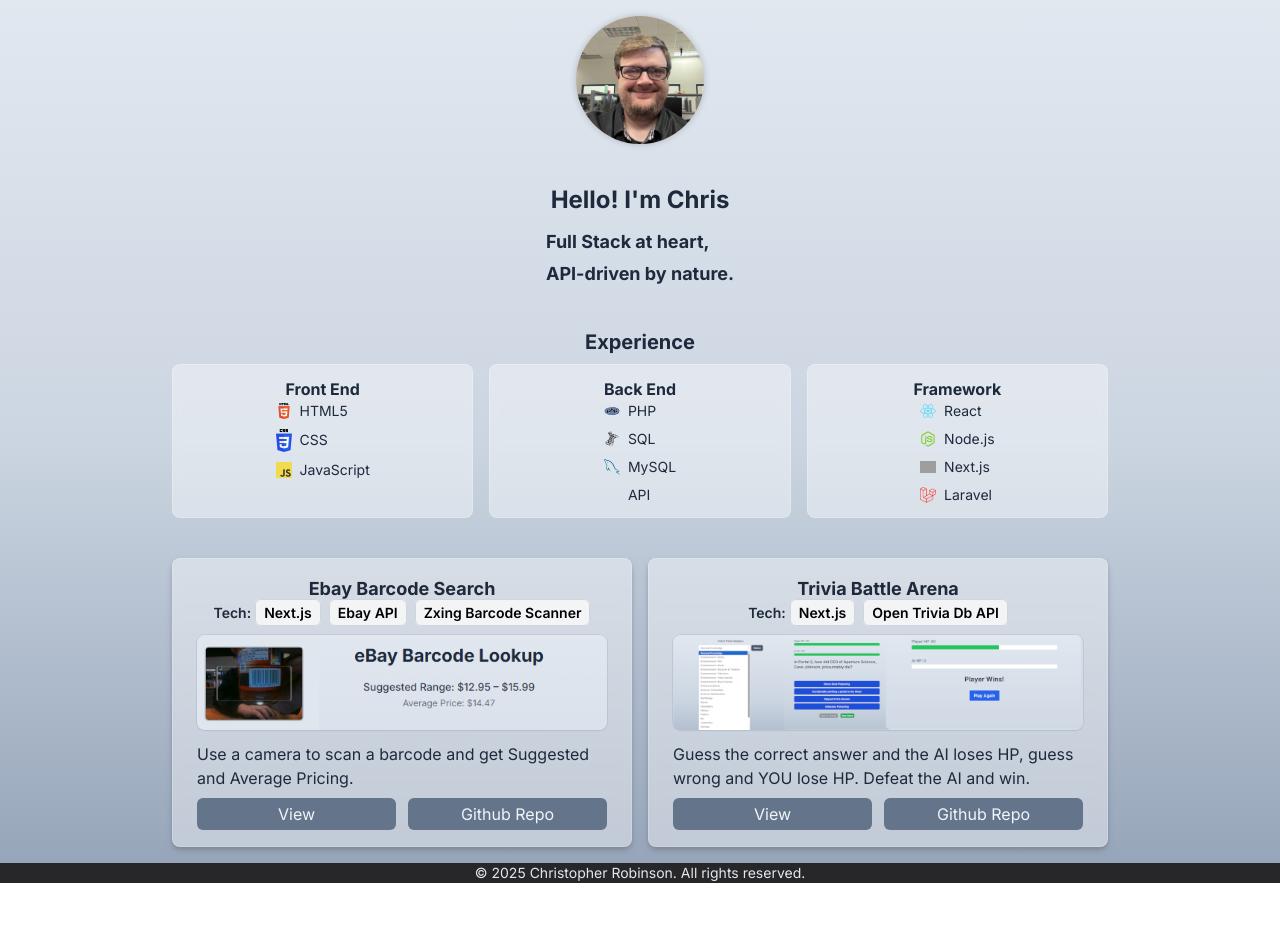
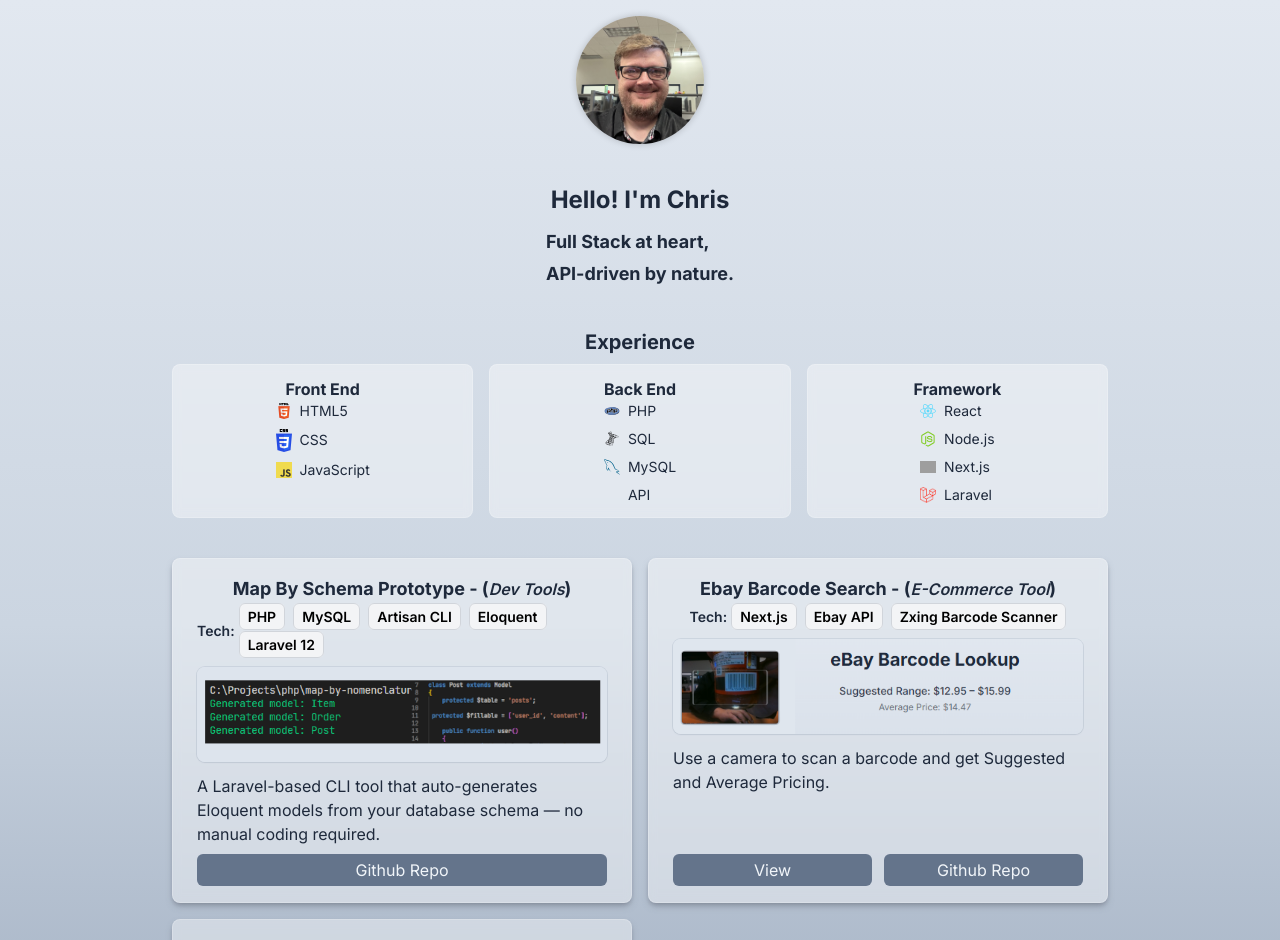
Before and after one commit to chrisrob210/chriserino.com, a Next.js app: page / in a window 1280 px wide. Shown: the top 940 px of the page. Before the commit the page ends 883 px from the top, so only its background shows below. Built offline with nearby package versions, Linux system fonts and the light colour scheme; grey boxes are pictures that could not be loaded.

Commit message:
added mbn project

```diff
--- a/components/RepoCard.tsx
+++ b/components/RepoCard.tsx
@@ -40,7 +40,10 @@
         >
             {/* Title + Tech */}
             <div>
-                <div className="text-lg font-bold text-center">{repo.title}</div>
+                {/* Title + Category*/}
+                <div className="text-lg font-bold text-center whitespace-nowrap sm:mb-0 md:mb-1">{repo.title} - (<span className="text-base font-semibold italic">{repo.category}</span>)</div>
+
+                {/* Technologies */}
                 <div className="text-sm font-semibold flex flex-col gap-1 sm:flex-row sm:items-center sm:justify-center text-center">
                     <span className="text-center sm:text-left">Tech:</span>
                     <ul className="flex flex-wrap justify-center gap-2 sm:justify-start">
@@ -79,13 +82,13 @@
             {/* Description + Buttons */}
             <div className="flex flex-col justify-between h-full">
                 <div className="mb-2">{repo.description}</div>
-                <div className="grid grid-cols-2 gap-3 mt-auto">
-                    <Link
+                <div className={repo?.href != '' ? "grid grid-cols-2 gap-3 mt-auto" : "flex"}>
+                    {repo?.href != '' && <Link
                         href={repo?.href}
                         className="flex-1 rounded-md px-2 py-1 text-center whitespace-nowrap text-slate-100 bg-slate-500 hover:bg-slate-400"
                     >
                         View
-                    </Link>
+                    </Link>}
                     <Link
                         href={repo?.github}
                         className="flex-1 rounded-md px-2 py-1 text-center whitespace-nowrap text-slate-100 bg-slate-500 hover:bg-slate-400"
--- a/constants/repos.ts
+++ b/constants/repos.ts
@@ -1,6 +1,37 @@
 export const repos = [
     {
+        title: 'Map By Schema Prototype',
+        category: 'Dev Tools',
+        technologies: [
+            {
+                title: 'PHP',
+                href: 'https://www.php.net/docs.php'
+            },
+            {
+                title: 'MySQL',
+                href: 'https://dev.mysql.com/doc/'
+            },
+            {
+                title: 'Artisan CLI',
+                href: 'https://laravel.com/docs/5.0/artisan'
+            },
+            {
+                title: 'Eloquent',
+                href: 'https://laravel.com/docs/5.0/eloquent'
+            },
+            {
+                title: 'Laravel 12',
+                href: 'https://laravel.com/docs/12.x'
+            }
+        ],
+        description: 'A Laravel-based CLI tool that auto-generates Eloquent models from your database schema — no manual coding required.',
+        href: '',
+        image: '/images/repos/mbn1.png',
+        github: 'https://github.com/chrisrob210/map-by-schema-prototype'
+    },
+    {
         title: 'Ebay Barcode Search',
+        category: 'E-Commerce Tool',
         technologies: [
             {
                 title: 'Next.js',
@@ -22,6 +53,7 @@
     },
     {
         title: 'Trivia Battle Arena',
+        category: 'Game',
         technologies: [
             {
                 title: 'Next.js',
--- a/lib/definitions.ts
+++ b/lib/definitions.ts
@@ -11,6 +11,7 @@
 
 export type RepoProps = {
     title: string,
+    category: string,
     technologies: Array<TechnologiesProps>,
     description: string,
     href: string,
```
Also changed, not shown: public/images/repos/mbn1.png (added).
